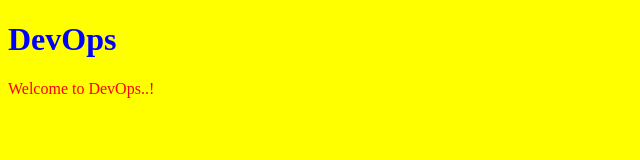
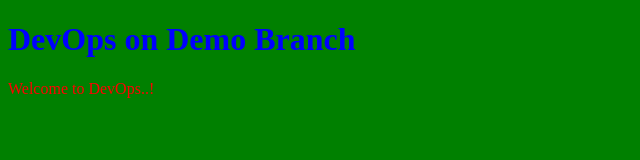
Before and after one commit to hindla1/demo-git, a plain HTML site: page index.html in a window 1280 px wide. Shown: the whole page, without its empty margins (0-640 px from the left). Drawn offline with Linux system fonts and the light colour scheme.

Commit message:
updating the backgroud to green and some context

```diff
--- a/index.html
+++ b/index.html
@@ -2,14 +2,14 @@
 <html>
 <head>
 <style>
-body {background-color: yellow;}
+body {background-color: green;}
 h1   {color: blue;}
 p    {color: red;}
 </style>
 </head>
 <body>
 
-<h1>DevOps</h1>
+<h1>DevOps on Demo Branch</h1>
 <p>Welcome to DevOps..!</p>
 
 </body>
```
